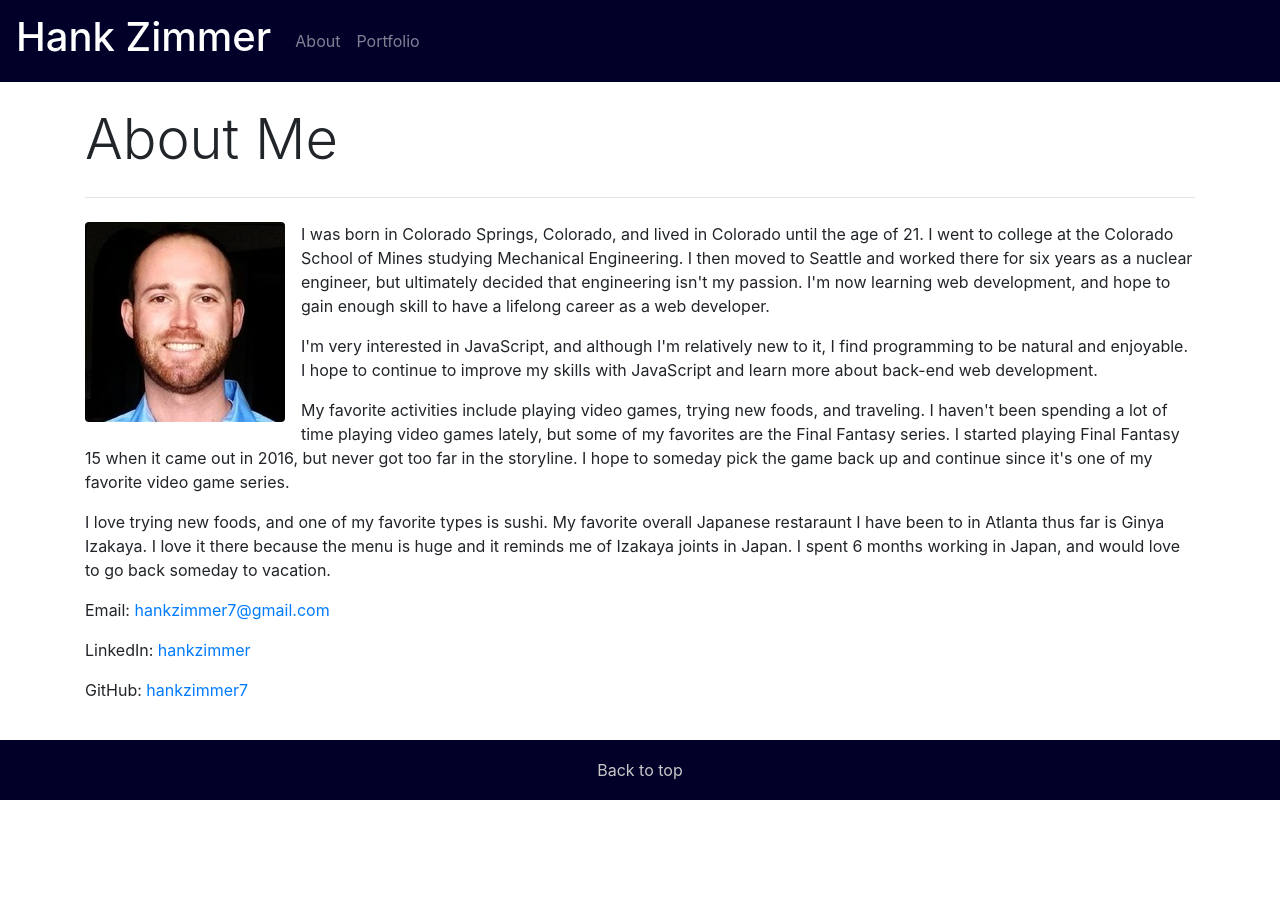
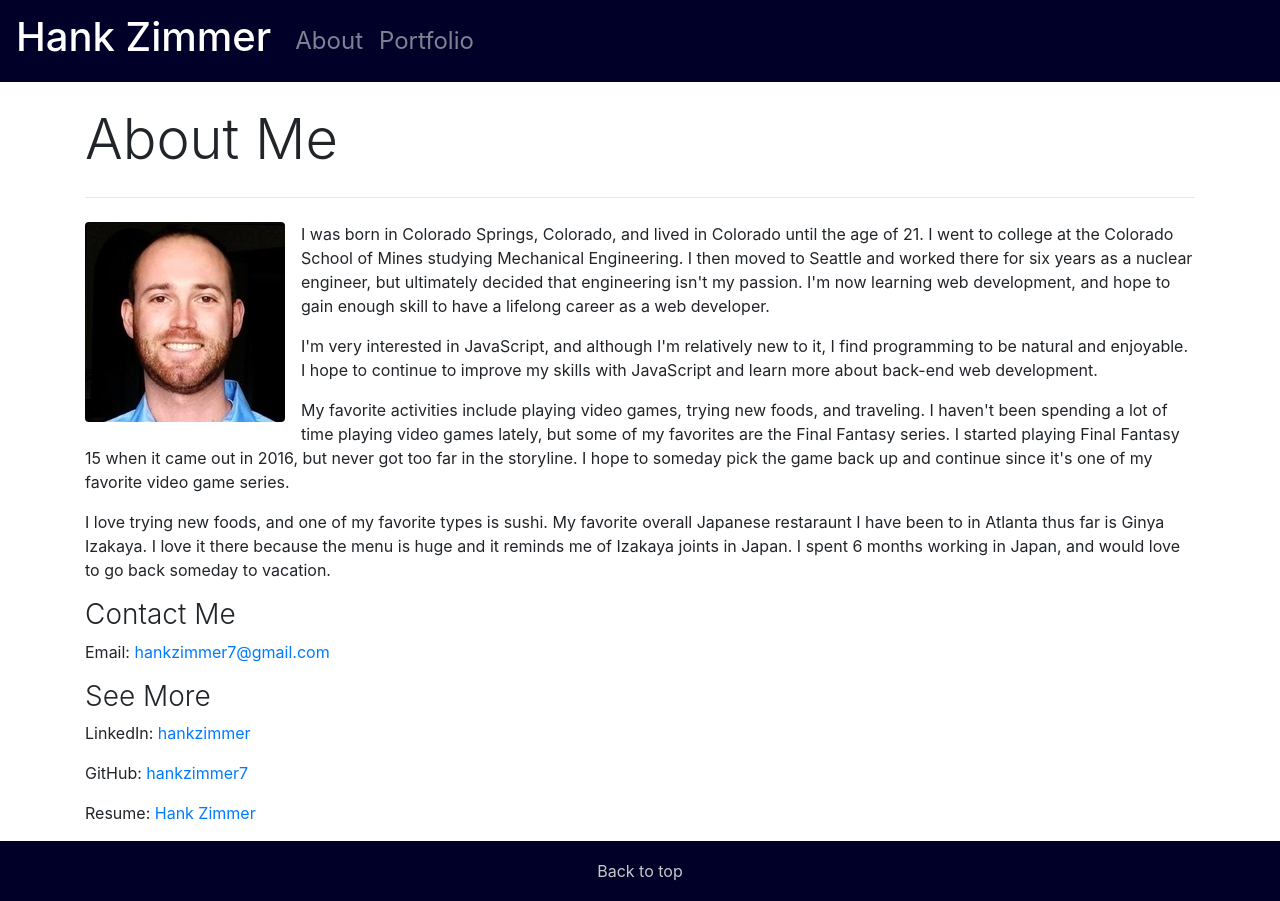
Before and after one commit to hankzimmer7/hankzimmer7.github.io, a plain HTML site: page index.html in a window 1280 px wide. Before the commit the page ends 800 px from the top, so only its background shows below. Drawn offline with nearby package versions, Linux system fonts and the light colour scheme.

Commit message:
adds resume pdf and alters navlink size

```diff
--- a/assets/css/styles.css
+++ b/assets/css/styles.css
@@ -17,9 +17,17 @@ h2 {
     font-weight: 300;
 }
 
+h3 {
+    font-weight: 300;
+}
+
 .navbar {
     background-color: rgb(0, 0, 40);
     margin-bottom: 1.5rem;
+}
+
+.nav-link {
+    font-size: 1.5rem;
 }
 
 .footer {
@@ -41,17 +49,22 @@ h2 {
     color: white;
     text-decoration: none;
 }
+
 .card-text {
     text-align: center;
-    margin-bottom:0;
+    margin-bottom: 0;
 }
-.portfolio-link, .github-link {
-    color:black;
+
+.portfolio-link,
+.github-link {
+    color: black;
     margin-bottom: 0;
     text-align: center;
 }
-.portfolio-link:hover, .github-link:hover {
-    color:rgb(58, 57, 57);
+
+.portfolio-link:hover,
+.github-link:hover {
+    color: rgb(58, 57, 57);
     text-decoration: none;
 }
 
@@ -84,7 +97,6 @@ h2 {
     animation-duration: 1s;
 }
 
-
 /* Media queries for responsiveness */
 
 /* Large devices (desktops, less than 1200px) */
@@ -95,6 +107,9 @@ h2 {
     }
     h2 {
         font-size: 3rem;
+    }
+    .nav-link {
+        font-size: 1.25rem;
     }
 }
 
@@ -110,6 +125,9 @@ h2 {
     }
     h2 {
         font-size: 2.5rem;
+    }
+    .nav-link {
+        font-size: 1rem;
     }
 }
 
@@ -136,6 +154,5 @@ h2 {
         max-height: 90px;
         margin-bottom: 0.25rem;
         margin-right: 0.5rem;
-
     }
 }
--- a/index.html
+++ b/index.html
@@ -59,8 +59,8 @@
                     for six years as a nuclear engineer, but ultimately decided that engineering isn't my passion. I'm now
                     learning web development, and hope to gain enough skill to have a lifelong career as a web developer.
                 </p>
-                <p>I'm very interested in JavaScript, and although I'm relatively new to it, I find programming to be
-                    natural and enjoyable. I hope to continue to improve my skills with JavaScript and learn more about back-end
+                <p>I'm very interested in JavaScript, and although I'm relatively new to it, I find programming to be natural
+                    and enjoyable. I hope to continue to improve my skills with JavaScript and learn more about back-end
                     web development.</p>
                 <p>My favorite activities include playing video games, trying new foods, and traveling. I haven't been spending
                     a lot of time playing video games lately, but some of my favorites are the Final Fantasy series. I started
@@ -71,14 +71,19 @@
                     me of Izakaya joints in Japan. I spent 6 months working in Japan, and would love to go back someday to
                     vacation.
                 </p>
+                <h3>Contact Me</h3>
                 <p>Email:
                     <a target="_blank" href="mailto:hankzimmer7@gmail.com" target="_top">hankzimmer7@gmail.com</a>
                 </p>
+                <h3>See More</h3>
                 <p>LinkedIn:
                     <a target="_blank" href="https://www.linkedin.com/in/hankzimmer/">hankzimmer</a>
                 </p>
                 <p>GitHub:
                     <a target="_blank" href="https://github.com/hankzimmer7">hankzimmer7</a>
+                </p>
+                <p> Resume:
+                    <a target="_blank" href="assets/resume/Zimmer_Resume.pdf">Hank Zimmer</a>
                 </p>
             </div>
         </div>
```
Also changed, not shown: 1 other file.
